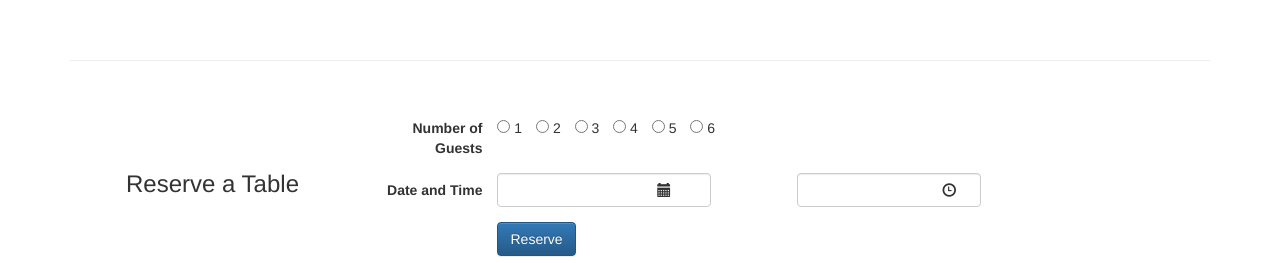
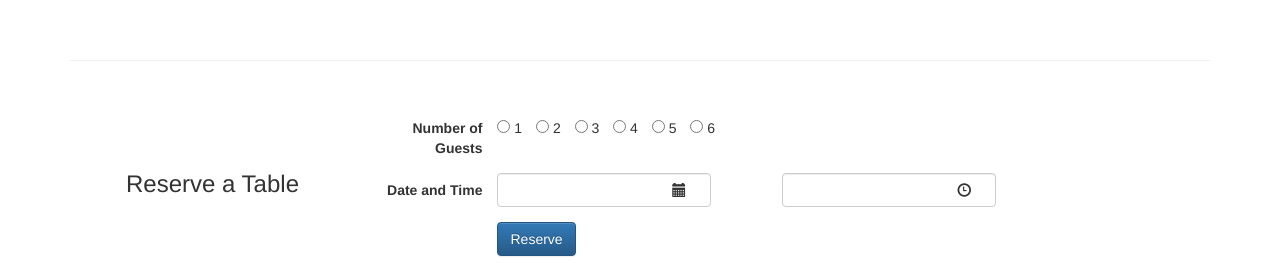
Before and after one commit to blizarazu/Front-End-Web-UI-Frameworks-and-Tools-Coursera, a plain HTML site: page conFusion/index.html in a window 1280 px wide. Shown: the part 1598-1861 px from the top of the page. Drawn offline with nearby package versions, Linux system fonts and the light colour scheme.

Commit message:
Fix form format

```diff
--- a/conFusion/index.html
+++ b/conFusion/index.html
@@ -197,11 +197,11 @@
                         <label for="date" class="col-sm-2 control-label">Date and Time</label>
                         <div id="date" class="inner-adon right-addon col-sm-3" style="padding: 0px;">
                             <input type="text" class="form-control">
-                            <i class="glyphicon glyphicon-calendar form-control-feedback" style="margin-right: 30px;"></i>
+                            <i class="glyphicon glyphicon-calendar form-control-feedback" style="margin-right: 15px;"></i>
                         </div>
-                        <div class="inner-adon right-addon col-sm-3 col-sm-offset-1">
+                        <div class="inner-adon right-addon col-sm-3 col-sm-offset-1" style="padding: 0px;">
                             <input type="text" class="form-control">
-                            <i class="glyphicon glyphicon-time form-control-feedback" style="margin-right: 30px;"></i>
+                            <i class="glyphicon glyphicon-time form-control-feedback" style="margin-right: 15px;"></i>
                         </div>
                     </div>
                     <div class="form-group">
```
